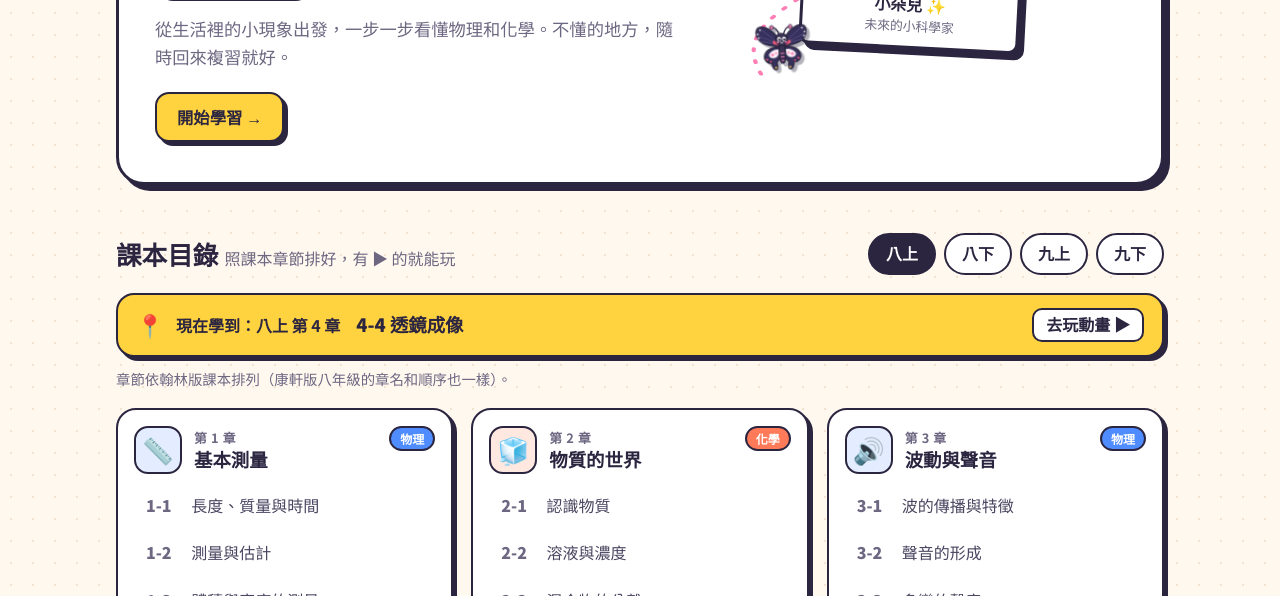
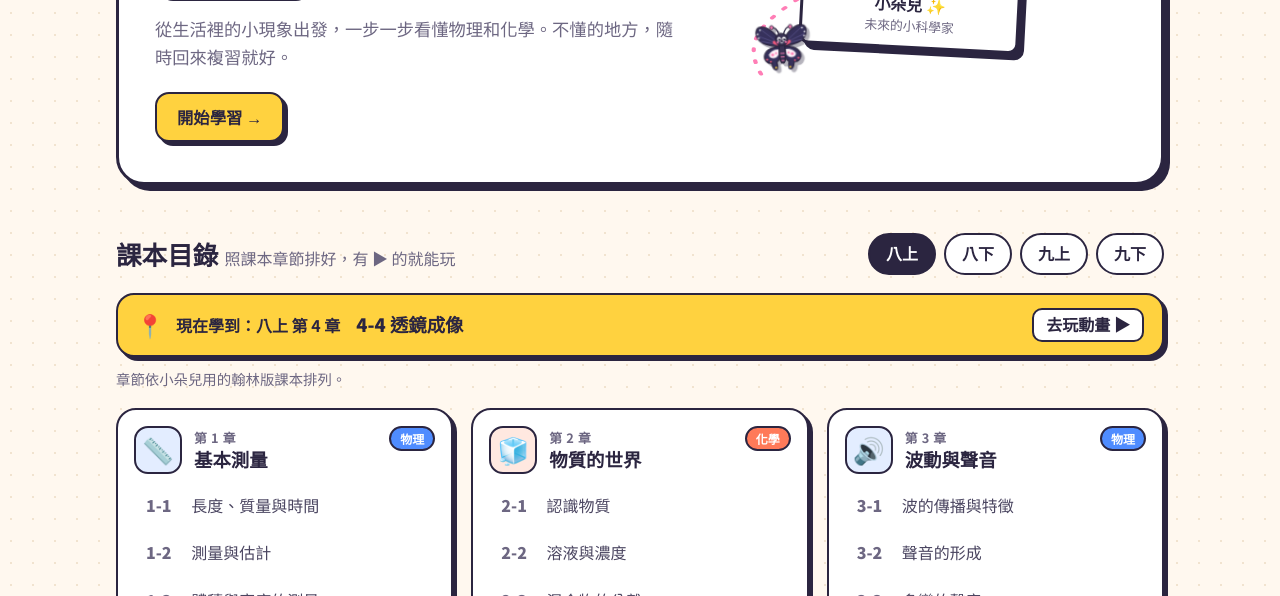
Before and after one commit to Joption-tw/xiaoduoer-science, a plain HTML site: page index.html in a window 1280 px wide. Shown: the part 504-1100 px from the top of the page. Drawn offline with Linux system fonts and the light colour scheme.

Commit message:
確認小朵兒用翰林版課本
Co-Authored-By: Claude Opus 5.5 <noreply@anthropic.com>

```diff
--- a/curriculum.js
+++ b/curriculum.js
@@ -1,5 +1,5 @@
 /* 課本目錄：首頁「課本目錄」區塊的資料都在這裡，補內容只要改這個檔。
-   來源：115 學年度翰林版國中自然八、九年級課程計畫（康軒版八年級章名與順序相同）。
+   小朵兒用的是翰林版（2026-11-14 爸爸確認）。來源：115 學年度翰林版國中自然八、九年級課程計畫。
    九年級的章名是照各節內容整理的，課本上的實際章名可能略有不同。
 
    每一節的寫法： ['4-4', '透鏡成像', 'optics.html']
--- a/index.html
+++ b/index.html
@@ -312,7 +312,7 @@
     <footer>做給最親愛的小朵兒 <span class="heart">♥</span> 有問題隨時問爸爸</footer>
   </div>
 
-<script src="curriculum.js?v=1"></script>
+<script src="curriculum.js?v=2"></script>
 <script>
   // 課本目錄（資料在 curriculum.js）
   (function () {
@@ -334,7 +334,7 @@
       if (nowSec[2]) bar.href = nowSec[2]; else bar.removeAttribute('href');
     }
     document.getElementById('bookNote').textContent =
-      `章節依${B.version}課本排列（康軒版八年級的章名和順序也一樣）。`;
+      `章節依小朵兒用的${B.version}課本排列。`;
 
     function render() {
       document.getElementById('terms').innerHTML = B.terms.map(t =>
```
